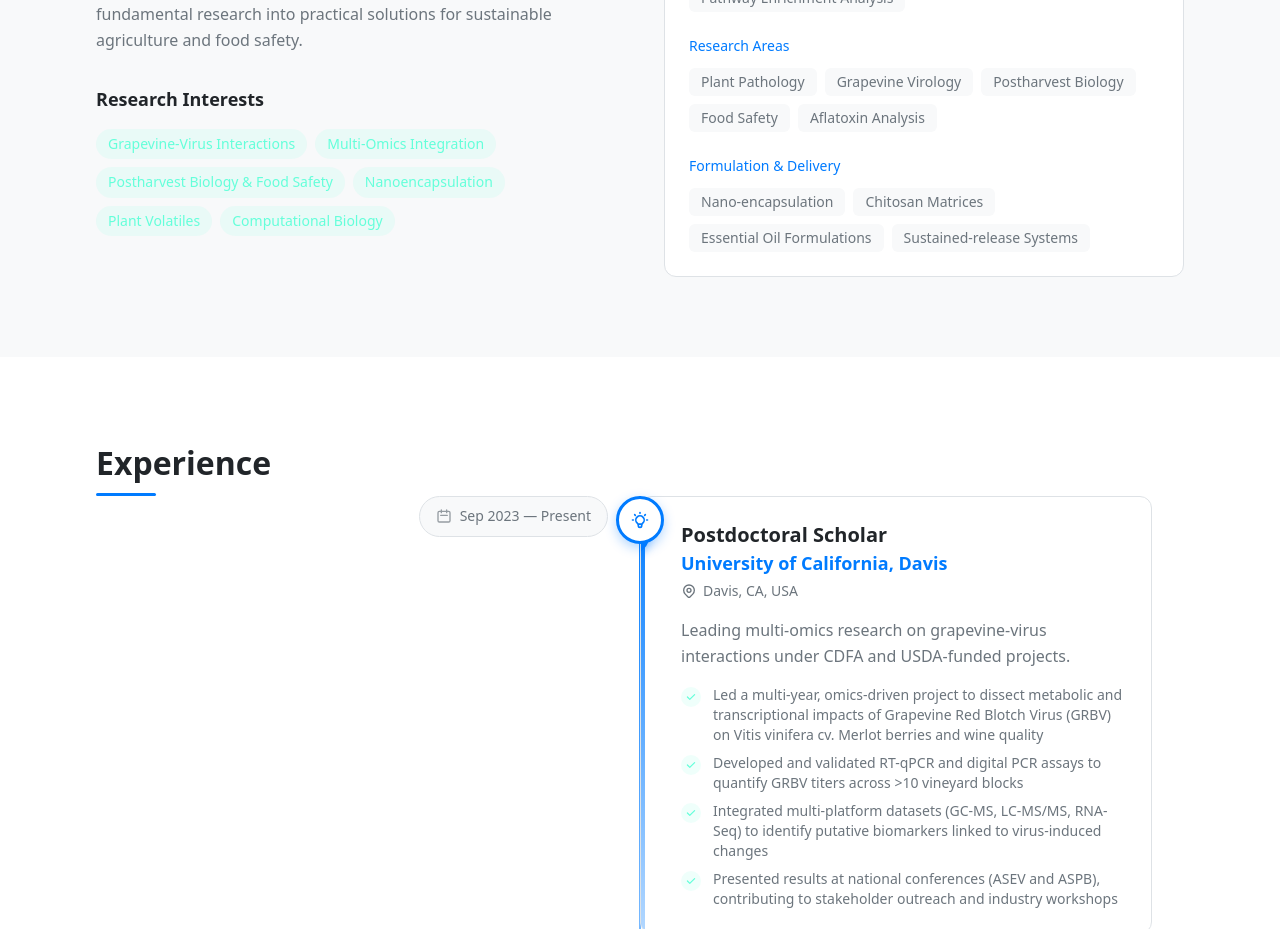
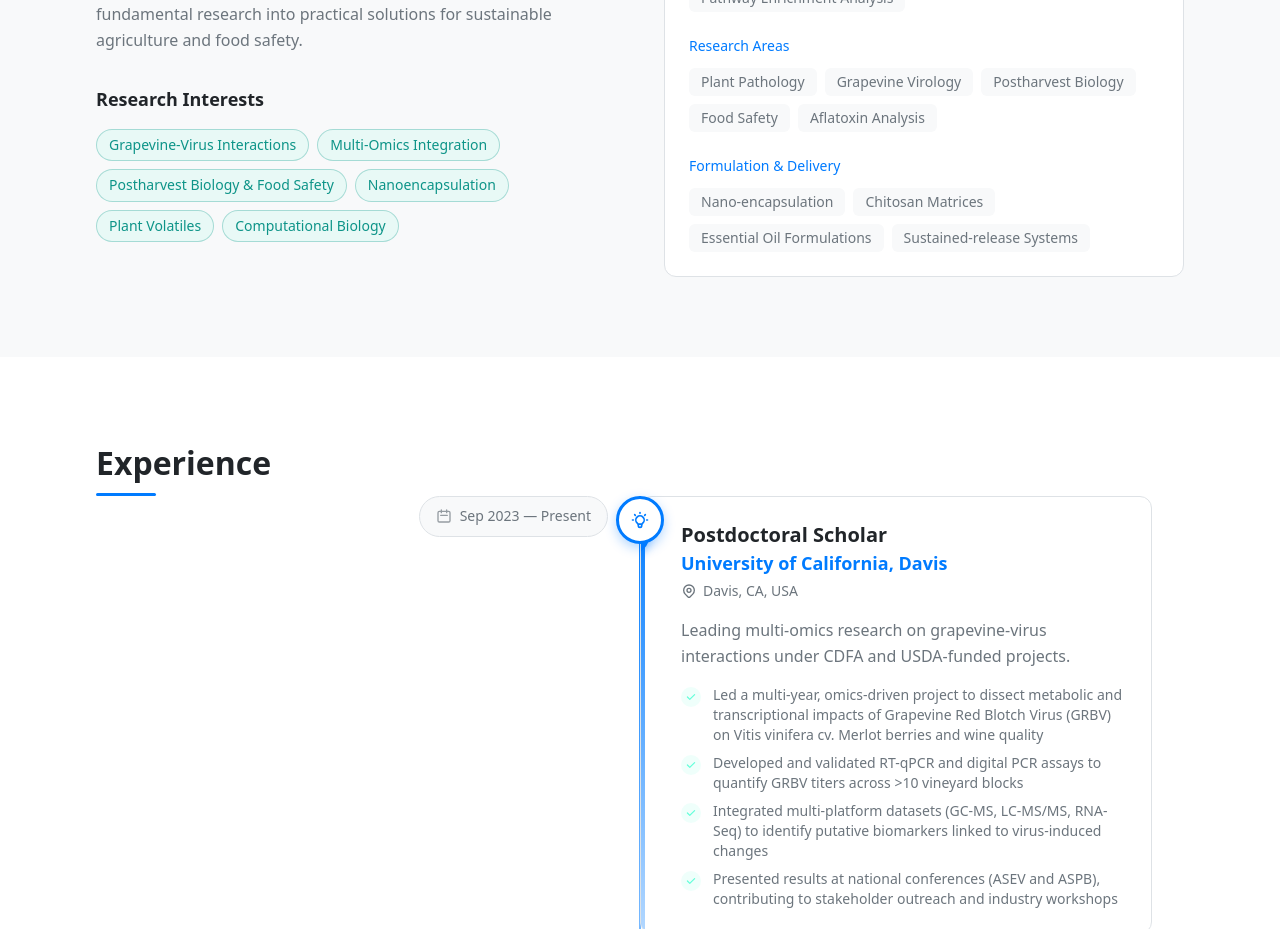
Before and after one commit to prem-p-singh/prem-pratap-singh, a Next.js app: page / in a window 1280 px wide. Shown: the part 1260-2189 px from the top of the page. Built offline with nearby package versions, Linux system fonts and the light colour scheme.

Commit message:
Improve research interests badge contrast in light mode
Changed tech-badge text color from bright cyan (#64ffda) to darker
teal (#0d9488) for better readability on light backgrounds. Added
subtle border to improve visual definition in both themes.

```diff
--- a/app/globals.css
+++ b/app/globals.css
@@ -318,14 +318,16 @@ body {
   align-items: center;
   padding: 0.25rem 0.75rem;
   background: var(--accent-muted);
-  color: var(--accent);
+  color: #0d9488;
   border-radius: 9999px;
   font-size: 0.875rem;
   font-weight: 500;
+  border: 1px solid rgba(13, 148, 136, 0.3);
 }
 
 .dark .tech-badge {
   color: var(--accent);
+  border-color: rgba(100, 255, 218, 0.3);
 }
 
 /* Section title */
```
